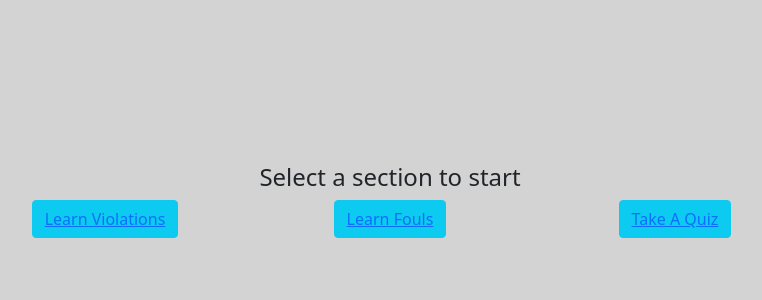
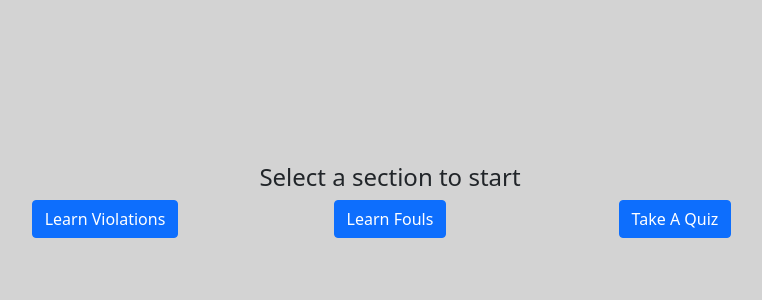
Before and after one commit to LeoLuo0320/UI-Project, a Flask app: page / in a window 1280 px wide. Shown: the part 448-748 px from the top of the page, without its empty margins (250-1012 px from the left). Run offline with Flask 2, Linux system fonts and the light colour scheme; some libraries are stand-ins or nearby versions.

Commit message:
change homepage UI

```diff
--- a/templates/welcome.html
+++ b/templates/welcome.html
@@ -12,17 +12,39 @@
             <div id="user-choice" class="row">
                 <h4>Select a section to start</h4>
                 <div class="col-4">
-                    <button class="btn btn-info"><a href="/violations/1">Learn Violations</a></button>
+                    <button class="btn btn-primary" id="learn-violations">Learn Violations</button>
                 </div>
                 <div class="col-4">
-                    <button class="btn btn-info"><a href="/fouls/1">Learn Fouls</a></button>
+                    <button class="btn btn-primary" id="learn-fouls">Learn Fouls</button>
                 </div>
                 <div class="col-4">
-                    <button class="btn btn-info"><a href="/quiz/1">Take A Quiz</a></button>
+                    <button class="btn btn-primary" id="take-quiz">Take A Quiz</button>
                 </div>
             </div>
         </div>
     </div>
+</div>
 
-</div>
+<script>
+    $(document).ready(function () {
+        $("#learn-violations").click(function (event) {
+            console.log("next page")
+            event.preventDefault()
+            $(location).attr("href", "/violations/1")
+
+        })
+        $("#learn-fouls").click(function (event) {
+            console.log("next page")
+            event.preventDefault()
+            $(location).attr("href", "/fouls/1")
+
+        })
+        $("#take-quiz").click(function (event) {
+            console.log("next page")
+            event.preventDefault()
+            $(location).attr("href", "/quiz/1")
+
+        })
+    })
+</script>
 {% endblock %}
```
